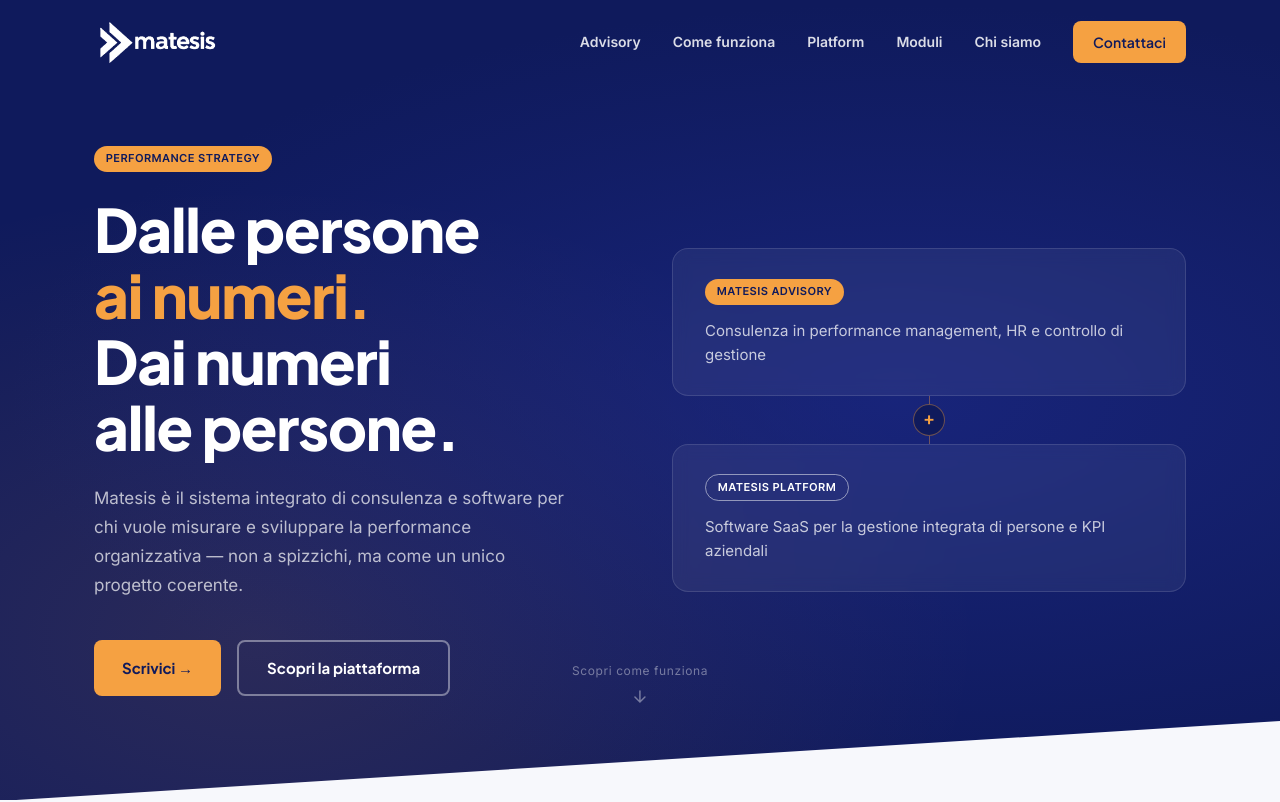
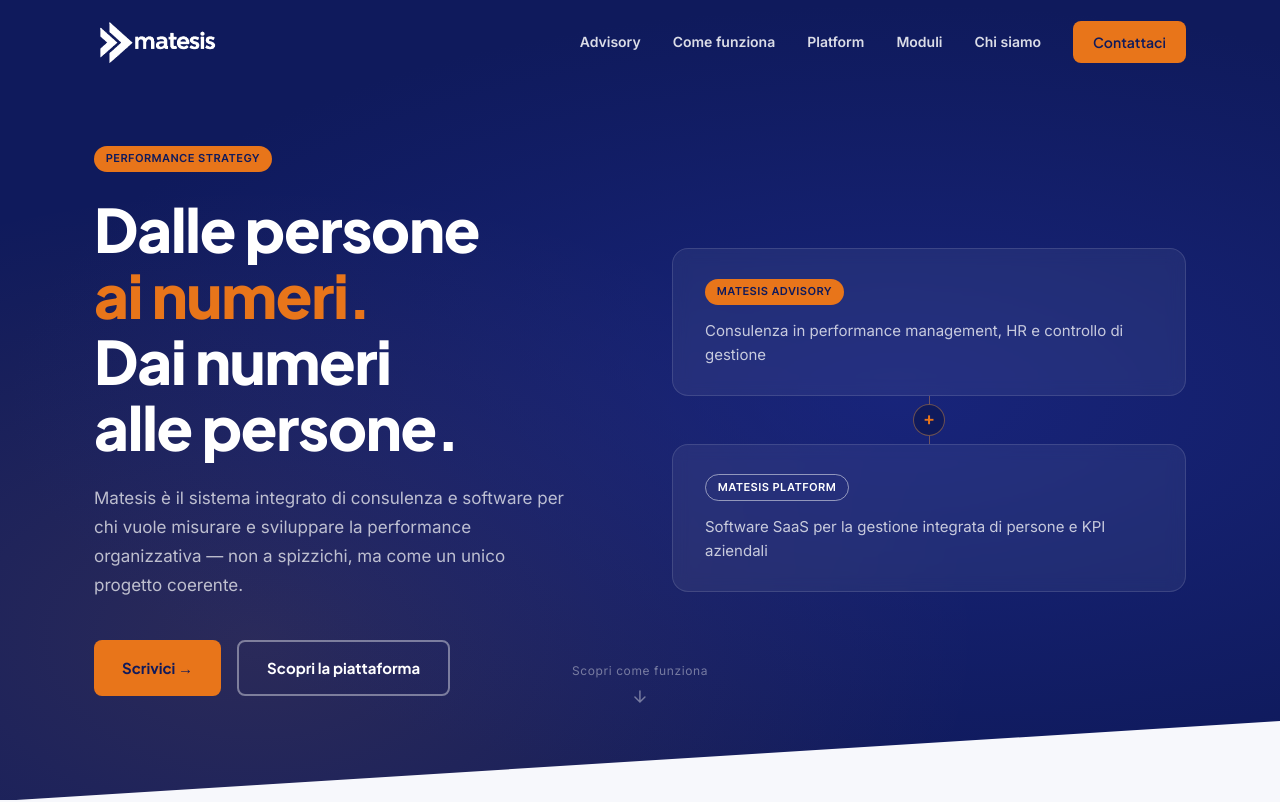
Before and after one commit to goantonelli-creator/matesis-site, a React (Vite) app: page / in a window 1280 px wide. Shown: the top 802 px of the page. Built offline with nearby package versions, Linux system fonts and the light colour scheme.

Commit message:
rebrand: arancio #E8751A

```diff
--- a/src/index.css
+++ b/src/index.css
@@ -3,8 +3,8 @@
 :root {
   --navy: #1E2B8E;
   --navy-deep: #0F1A5C;
-  --orange: #F5A142;
-  --orange-light: #FDE8CB;
+  --orange: #E8751A;
+  --orange-light: #FEF0E6;
   --bg-light: #F7F8FC;
   --bg-white: #FFFFFF;
   --text-primary: #0F1A5C;
```
